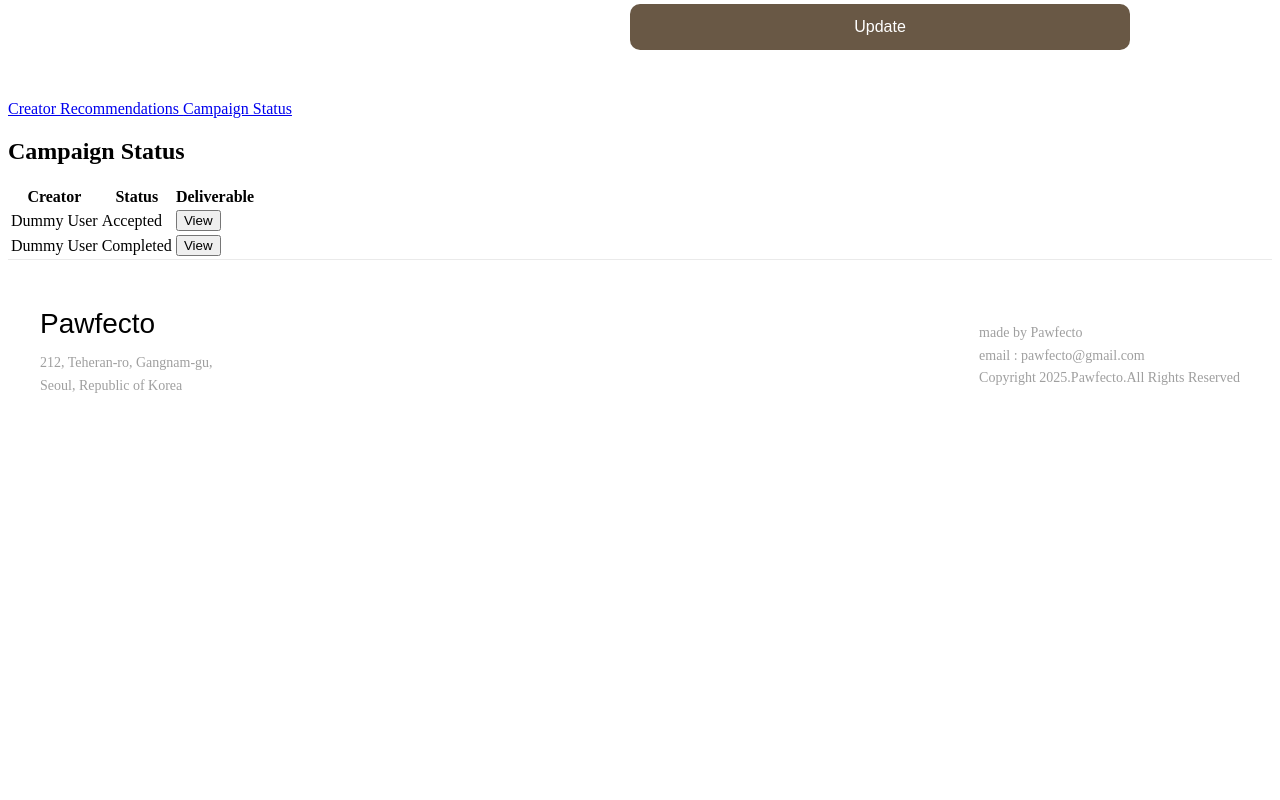
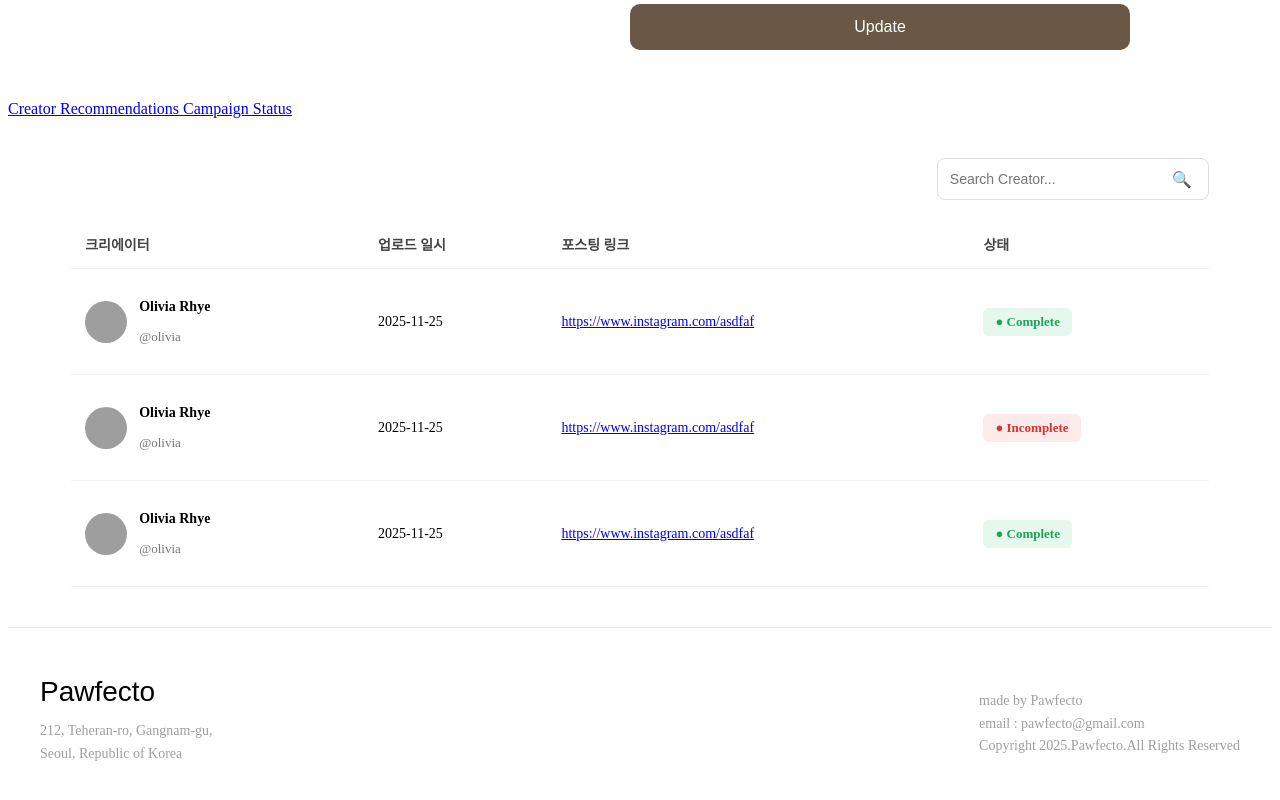
Before and after one commit to qqjiwoon/pawfecto-front, a Vue app: page /dashboard/brand/campaign/1/status in a window 1280 px wide. Shown: the part 1205-2005 px from the top of the page. Before the commit the page ends 1664 px from the top, so only its background shows below. Built offline with nearby package versions, Linux system fonts and the light colour scheme; grey boxes are pictures that could not be loaded.

Commit message:
refactor: CampaginRecommendations.vue

```diff
--- a/src/components/brand/CampaignRecommendations.vue
+++ b/src/components/brand/CampaignRecommendations.vue
@@ -32,7 +32,7 @@
       </thead>
 
       <tbody>
-        <tr v-for="creator in filteredCreators" :key="creator.id">
+          <tr v-for="creator in paginatedCreators" :key="creator.id">
           <td class="creator-cell">
             <img :src="creator.profileImg" class="profile-img" />
             <div>
@@ -61,11 +61,19 @@
       </tbody>
     </table>
 
+    <Pagination
+  :currentPage="currentPage"
+  :totalPages="totalPages"
+  @change-page="goToPage"
+/>
+
+
   </div>
 </template>
 
 <script setup>
-import { ref } from 'vue'
+import { ref, computed } from 'vue'
+import Pagination from './Pagination.vue'
 import defaultImg from '@/assets/profile.jpg'
 
 const creators = ref([
@@ -172,6 +180,24 @@ function filterCreators() {
     c.handle.toLowerCase().includes(k)
   )
 }
+
+const currentPage = ref(1)
+const itemsPerPage = 5
+
+const totalPages = computed(() =>
+  Math.ceil(filteredCreators.value.length / itemsPerPage)
+)
+
+const paginatedCreators = computed(() => {
+  const start = (currentPage.value - 1) * itemsPerPage
+  return filteredCreators.value.slice(start, start + itemsPerPage)
+})
+
+function goToPage(page) {
+  currentPage.value = page
+}
+
+
 </script>
 
 <style scoped>
@@ -187,31 +213,39 @@ function filterCreators() {
 }
 
 .search-box {
-  width: 280px;
-  margin: 0 auto 20px;
   display: flex;
-  gap: 8px;
+  align-items: center;
+  justify-content: center;
+  width: 250px;
+  background: #fff;
+  border: 1px solid #ddd;
+  padding: 6px 10px;
+  border-radius: 8px;
+  margin-bottom: 20px;
+  margin-left: auto; /* 오른쪽 정렬 */
 }
 
 .search-box input {
   flex: 1;
-  padding: 10px 12px;
-  border: 1px solid #ccc;
-  border-radius: 8px;
+  border: none;
+  background: transparent;
+  outline: none;
+  font-size: 14px;
+  padding: 6px 2px;
 }
 
 .search-btn {
-  padding: 8px 12px;
+  background: none;
   border: none;
-  background: #ddd;
-  border-radius: 8px;
   cursor: pointer;
+  font-size: 16px;
 }
 
 .no-result {
-  margin-top: 20px;
+  text-align: center;
+  padding: 20px;
+  color: #888;
   font-size: 15px;
-  color: #666;
 }
 
 .creator-table {
--- a/src/components/brand/CampaignStatus.vue
+++ b/src/components/brand/CampaignStatus.vue
@@ -1,30 +1,238 @@
 <template>
-  <div class="status-page">
-    <h2>Campaign Status</h2>
+  <div class="status-wrapper">
 
-    <table>
-      <tr>
-        <th>Creator</th>
-        <th>Status</th>
-        <th>Deliverable</th>
-      </tr>
+    <!-- 검색창 -->
+    <div class="search-box">
+      <input
+        v-model="search"
+        type="text"
+        placeholder="Search Creator..."
+        @keyup.enter="filterSearch"
+      />
+      <button class="search-btn" @click="filterSearch">🔍</button>
+    </div>
 
-      <tr v-for="item in statusList" :key="item.id">
-        <td>{{ item.creator }}</td>
-        <td>{{ item.status }}</td>
-        <td>
-          <button>View</button>
-        </td>
-      </tr>
+
+    <!-- 테이블 -->
+    <table class="status-table">
+      <thead>
+        <tr>
+          <th>크리에이터</th>
+          <th>업로드 일시</th>
+          <th>포스팅 링크</th>
+          <th>상태</th>
+        </tr>
+      </thead>
+
+      <tbody>
+        <tr
+          v-for="creator in filteredCreators"
+          :key="creator.id"
+        >
+          <!-- 크리에이터 정보 -->
+          <td>
+            <div class="creator-info">
+              <img :src="creator.profileImg" class="creator-img" />
+              <div>
+                <p class="creator-name">{{ creator.name }}</p>
+                <p class="creator-handle">@{{ creator.handle }}</p>
+              </div>
+            </div>
+          </td>
+
+          <!-- 업로드 일시 -->
+          <td>{{ creator.uploadDate }}</td>
+
+          <!-- 링크 -->
+          <td>
+            <a :href="creator.postLink" target="_blank">{{ creator.postLink }}</a>
+          </td>
+
+          <!-- 상태 -->
+          <td>
+            <span
+              class="status-tag"
+              :class="creator.status.toLowerCase()"
+            >
+              ● {{ creator.status }}
+            </span>
+          </td>
+        </tr>
+
+        <!-- 검색 결과 없음 -->
+        <tr v-if="filteredCreators.length === 0">
+          <td colspan="4" class="no-result">찾으시는 크리에이터가 없습니다.</td>
+        </tr>
+
+      </tbody>
     </table>
+
   </div>
 </template>
 
 <script setup>
-import { ref } from 'vue'
+import { ref, computed } from "vue"
+import defaultImg from "@/assets/profile.jpg"
 
-const statusList = ref([
-  { id: 1, creator: "Dummy User", status: "Accepted" },
-  { id: 2, creator: "Dummy User", status: "Completed" },
+const search = ref("")
+
+// 임시 데이터
+const creators = ref([
+  {
+    id: 1,
+    name: "Olivia Rhye",
+    handle: "olivia",
+    profileImg: defaultImg,
+    uploadDate: "2025-11-25",
+    postLink: "https://www.instagram.com/asdfaf",
+    status: "Complete"
+  },
+  {
+    id: 2,
+    name: "Olivia Rhye",
+    handle: "olivia",
+    profileImg: defaultImg,
+    uploadDate: "2025-11-25",
+    postLink: "https://www.instagram.com/asdfaf",
+    status: "Incomplete"
+  },
+  {
+    id: 3,
+    name: "Olivia Rhye",
+    handle: "olivia",
+    profileImg: defaultImg,
+    uploadDate: "2025-11-25",
+    postLink: "https://www.instagram.com/asdfaf",
+    status: "Complete"
+  }
 ])
+
+// 검색 기능
+const filteredCreators = computed(() => {
+  if (!search.value) return creators.value
+  return creators.value.filter(c =>
+    c.name.toLowerCase().includes(search.value.toLowerCase()) ||
+    c.handle.toLowerCase().includes(search.value.toLowerCase())
+  )
+})
+
+function filterSearch() {
+  const k = search.value.trim().toLowerCase()
+
+  filteredCreators.value = creators.value.filter(c =>
+    c.name.toLowerCase().includes(k) ||
+    c.handle.toLowerCase().includes(k)
+  )
+}
+
 </script>
+
+<style scoped>
+.status-wrapper {
+  width: 90%;
+  max-width: 1200px;
+  margin: 40px auto;
+}
+
+/* 검색창 왼쪽 정렬 */
+.search-box {
+  display: flex;
+  align-items: center;
+  justify-content: center;
+  width: 250px;
+  background: #fff;
+  border: 1px solid #ddd;
+  padding: 6px 10px;
+  border-radius: 8px;
+  margin-left: auto;
+  margin-bottom: 20px;
+}
+
+.search-box input {
+  flex: 1;
+  border: none;
+  background: transparent;
+  outline: none;
+  font-size: 14px;
+  padding: 6px 2px;
+}
+
+.search-btn {
+  background: none;
+  border: none;
+  cursor: pointer;
+  font-size: 16px;
+}
+
+
+/* 테이블 */
+.status-table {
+  width: 100%;
+  border-collapse: collapse;
+}
+
+.status-table th {
+  text-align: left;
+  padding: 14px;
+  color: #444;
+  font-size: 14px;
+  border-bottom: 1px solid #eee;
+}
+
+.status-table td {
+  padding: 16px 14px;
+  font-size: 14px;
+  border-bottom: 1px solid #f2f2f2;
+}
+
+/* 크리에이터 정보 */
+.creator-info {
+  display: flex;
+  align-items: center;
+  gap: 12px;
+}
+
+.creator-img {
+  width: 42px;
+  height: 42px;
+  border-radius: 50%;
+  object-fit: cover;
+}
+
+.creator-name {
+  font-weight: 600;
+}
+
+.creator-handle {
+  color: #777;
+  font-size: 13px;
+}
+
+/* 상태 색상 */
+.status-tag {
+  padding: 6px 12px;
+  border-radius: 6px;
+  font-size: 13px;
+  font-weight: 600;
+  display: inline-flex;
+  align-items: center;
+  gap: 6px;
+}
+
+.status-tag.complete {
+  color: #1ea35a;
+  background: #e6f7ed;
+}
+
+.status-tag.incomplete {
+  color: #d93232;
+  background: #fdeaea;
+}
+
+.no-result {
+  text-align: center;
+  padding: 20px;
+  color: #888;
+  font-size: 15px;
+}
+</style>
```
